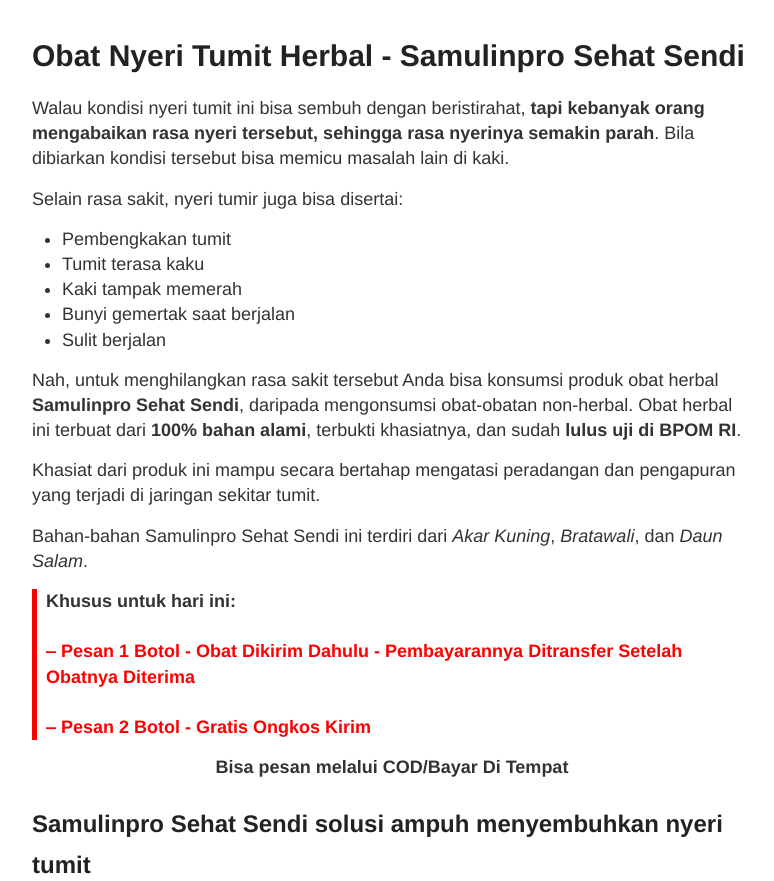
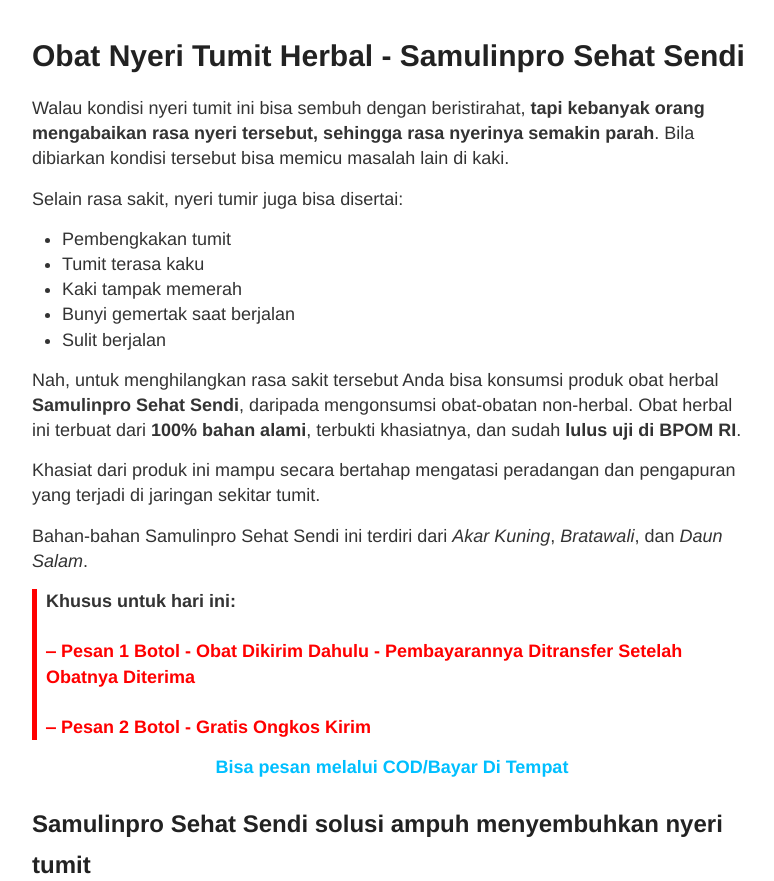
Before and after one commit to zeinherbal/zeinherbal.github.io, a Jekyll site: the page built from _posts/2019-12-10-obat-nyeri-tumit.md, in a window 1280 px wide. Shown: the top 881 px of the page, without its empty margins (248-1022 px from the left). Built offline with Jekyll 4.4.1, drawn with Linux system fonts in a browser that asks for light colours; grey boxes are pictures that could not be loaded.

Commit message:
Update 2019-12-10-obat-nyeri-tumit.md

```diff
--- a/_posts/2019-12-10-obat-nyeri-tumit.md
+++ b/_posts/2019-12-10-obat-nyeri-tumit.md
@@ -30,7 +30,7 @@
 </div>
 
 **Bisa pesan melalui COD/Bayar Di Tempat**
-{: style="text-align: center;"}
+{: style="text-align: center; color: deepskyblue;"}
 
 ## Samulinpro Sehat Sendi solusi ampuh menyembuhkan nyeri tumit
 
```
